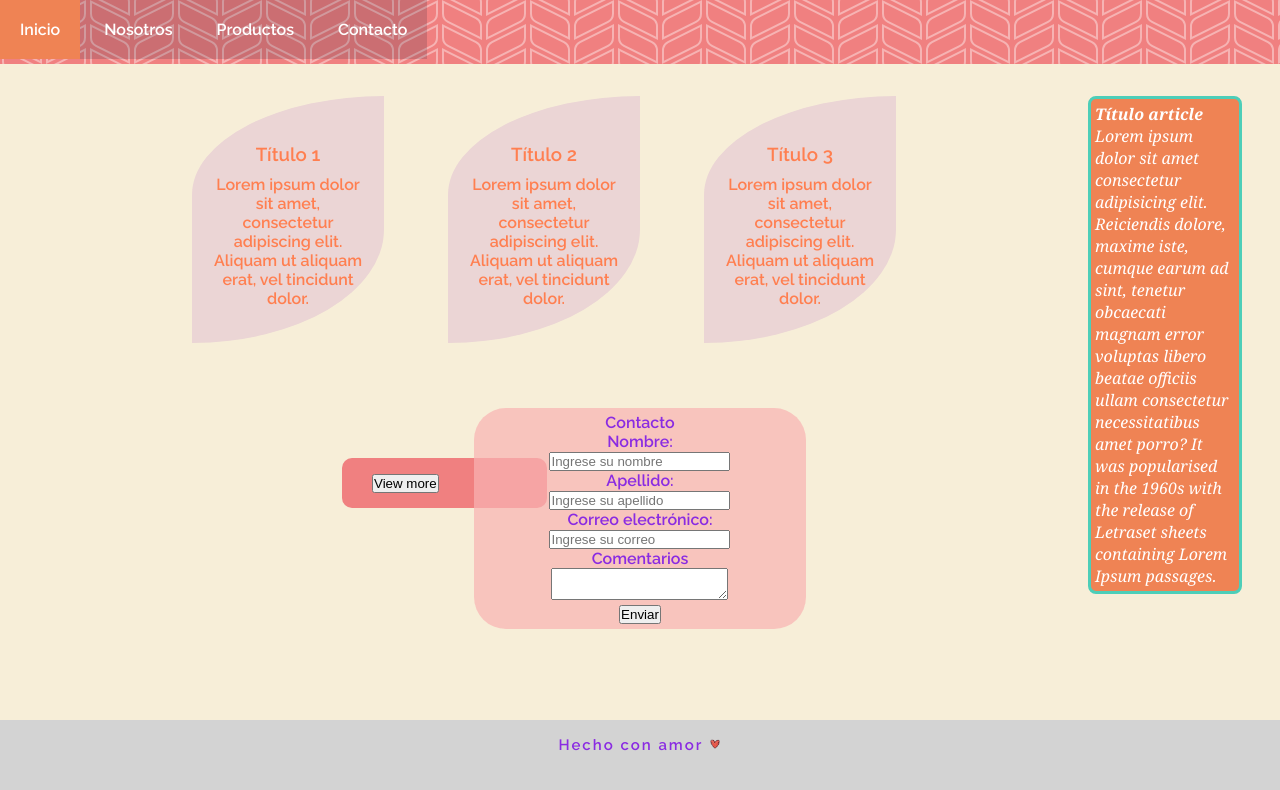
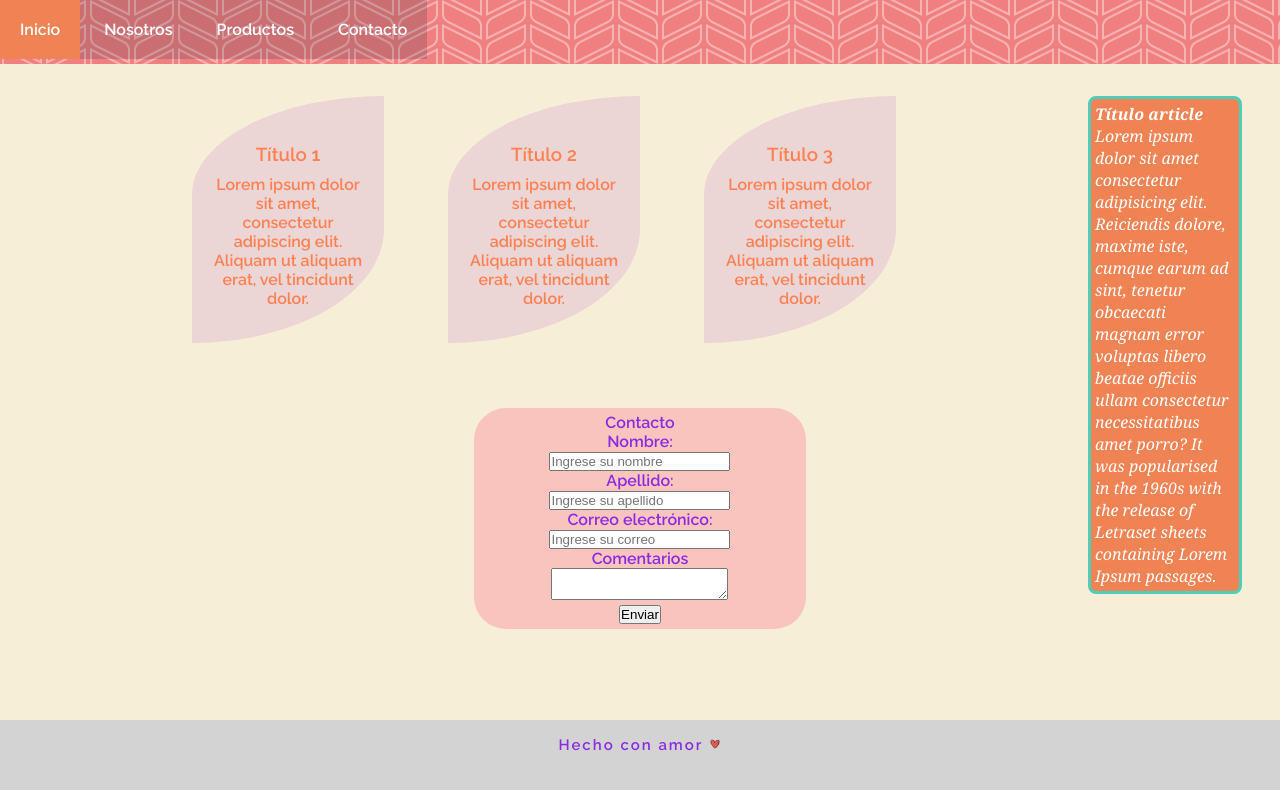
Before and after one commit to Yanina-Pernice/practica-css, a plain HTML site: page index.html in a window 1280 px wide. Drawn offline with Linux system fonts and the light colour scheme.

```diff
--- a/index.html
+++ b/index.html
@@ -50,10 +50,6 @@
                     Lorem ipsum dolor sit amet, consectetur adipiscing elit.
                     Aliquam ut aliquam erat, vel tincidunt dolor.
                 </p>
-
-                <div class="botonVM">
-                    <button type="submit">View more</button>
-                </div>
 
             </div>
 
--- a/style.css
+++ b/style.css
@@ -131,16 +131,6 @@ p {
     font-weight: bold;
 }
 
-.botonVM{
-    background-color: #f08080;
-    display: block;
-    width: 16vw;
-    font-family: 'Lucida Sans', 'Lucida Sans Regular', 'Lucida Grande', 'Lucida Sans Unicode', Geneva, Verdana, sans-serif;
-    border-radius: 10px;
-    margin: 150px 130px;
-    padding: 15px 30px;
-    position: absolute;
-}
 
 .formulario {
     top: 35vh;
```
